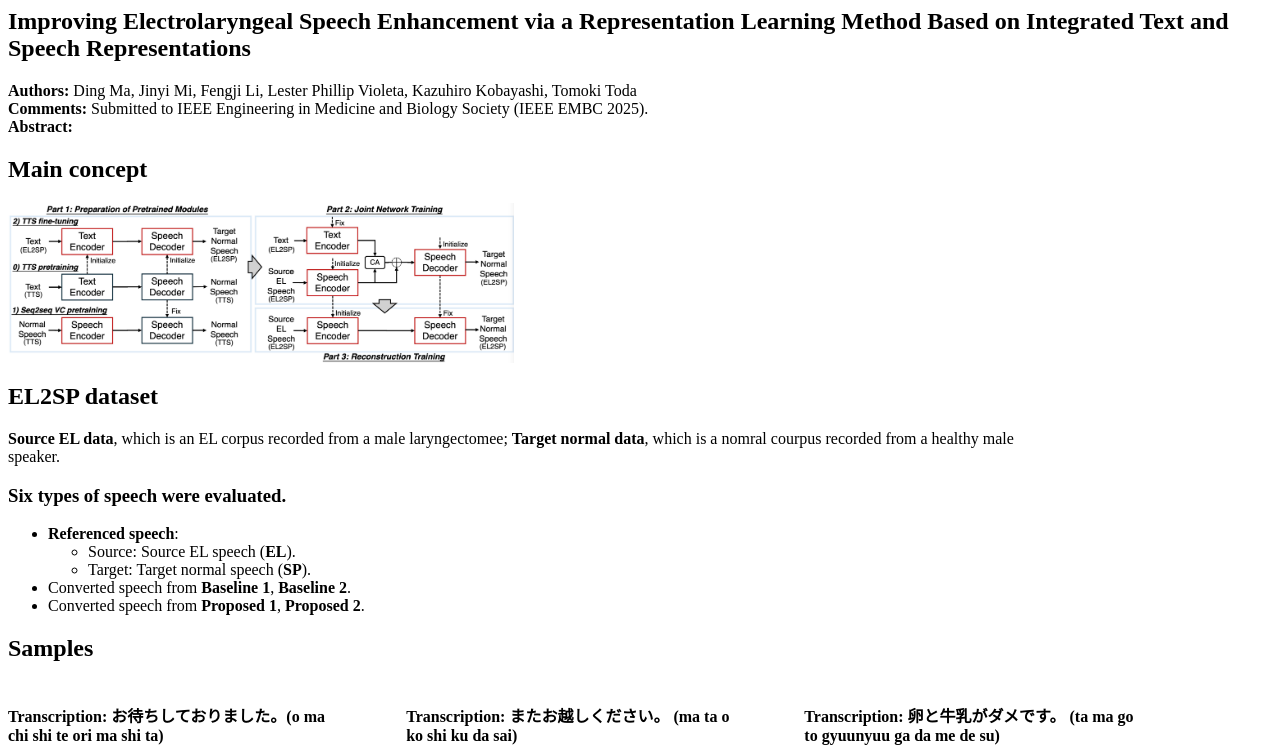
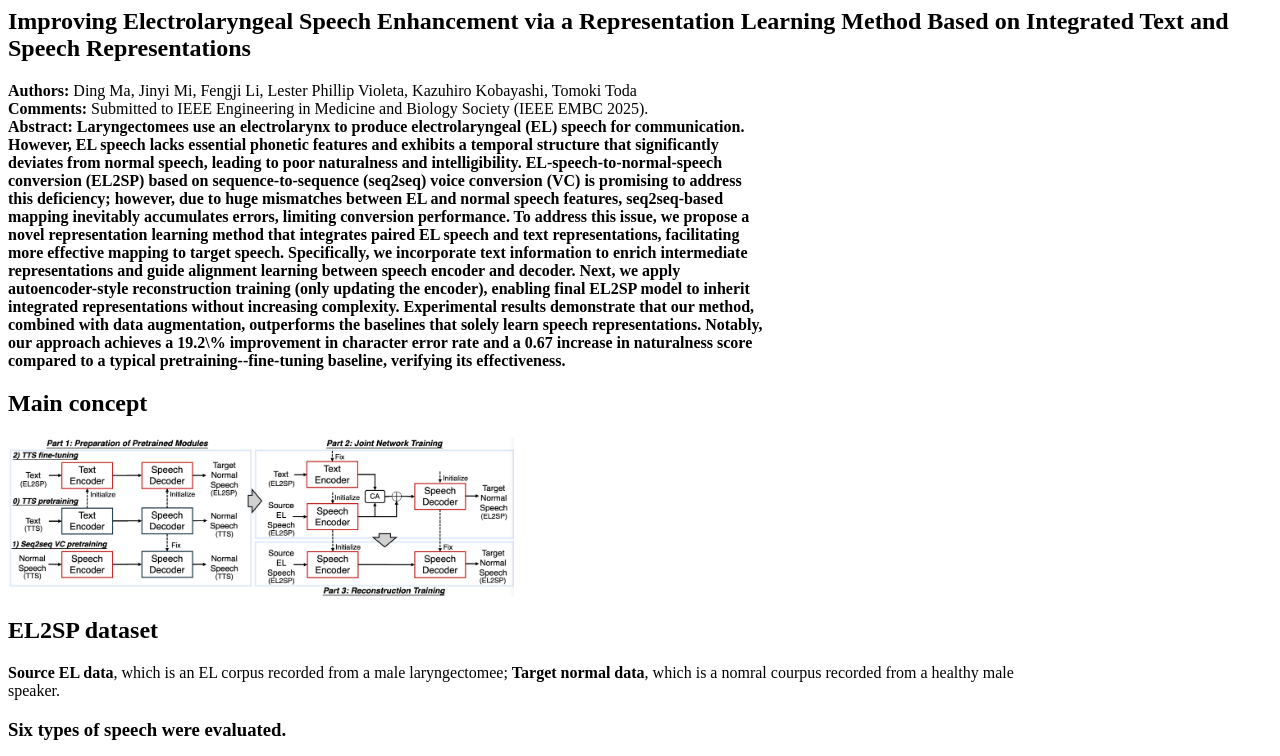
Before and after one commit to SilentIcyMoon/EMBC2025demo, a plain HTML site: page index.html in a window 1280 px wide. Shown: the top 756 px of the page. Drawn offline with Linux system fonts and the light colour scheme.

Commit message:
Update index.html

```diff
--- a/index.html
+++ b/index.html
@@ -12,7 +12,7 @@
 	<div><b>Authors:</b> Ding Ma, Jinyi Mi, Fengji Li, Lester Phillip Violeta, Kazuhiro Kobayashi, Tomoki Toda</div>
 	<div><b>Comments:</b> Submitted to IEEE Engineering in Medicine and Biology Society (IEEE EMBC 2025).</div>
 	<div style="width: 60%">
-		<b>Abstract:</b>
+		<b>Abstract: Laryngectomees use an electrolarynx to produce electrolaryngeal (EL) speech for communication. However, EL speech lacks essential phonetic features and exhibits a temporal structure that significantly deviates from normal speech, leading to poor naturalness and intelligibility. EL-speech-to-normal-speech conversion (EL2SP) based on sequence-to-sequence (seq2seq) voice conversion (VC) is promising to address this deficiency; however, due to huge mismatches between EL and normal speech features, seq2seq-based mapping inevitably accumulates errors, limiting conversion performance. To address this issue, we propose a novel representation learning method that integrates paired EL speech and text representations, facilitating more effective mapping to target speech. Specifically, we incorporate text information to enrich intermediate representations and guide alignment learning between speech encoder and decoder. Next, we apply autoencoder-style reconstruction training (only updating the encoder), enabling final EL2SP model to inherit integrated representations without increasing complexity. Experimental results demonstrate that our method, combined with data augmentation, outperforms the baselines that solely learn speech representations. Notably, our approach achieves a 19.2\% improvement in character error rate and a 0.67 increase in naturalness score compared to a typical pretraining--fine-tuning baseline, verifying its effectiveness.</b>
 	</div>
 
   <div>
```
